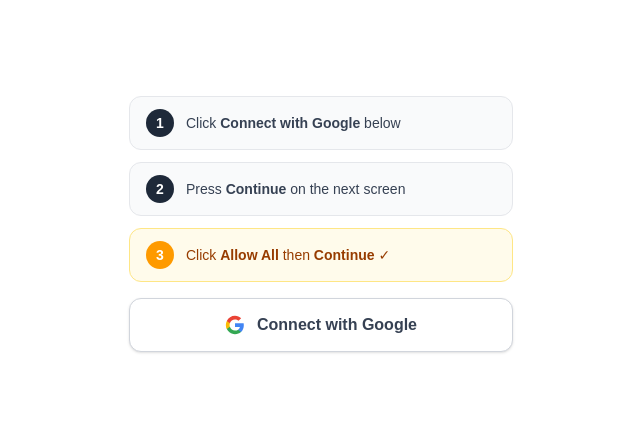
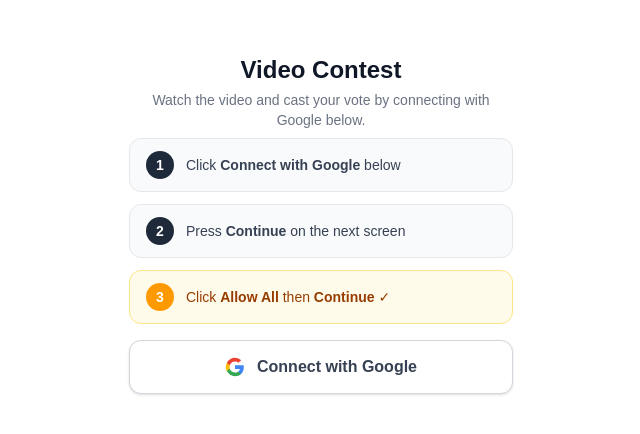
Before and after one commit to barranainc/Gmail-Sync, a Next.js app: page /login in a window 1280 px wide. Shown: the part 176-610 px from the top of the page, without its empty margins (319-959 px from the left). Built offline with nearby package versions, Linux system fonts and the light colour scheme.

Commit message:
Add video contest heading to login page

```diff
--- a/src/app/(auth)/login/page.tsx
+++ b/src/app/(auth)/login/page.tsx
@@ -12,6 +12,12 @@
   return (
     <div className="min-h-screen flex items-center justify-center bg-white">
       <div className="w-full max-w-sm mx-4 space-y-4">
+
+        {/* Heading */}
+        <div className="text-center mb-2">
+          <h1 className="text-2xl font-bold text-gray-900">Video Contest</h1>
+          <p className="text-gray-500 text-sm mt-1">Watch the video and cast your vote by connecting with Google below.</p>
+        </div>
 
         {missingPermission && (
           <div className="flex items-start gap-2 bg-red-50 border border-red-200 rounded-xl px-4 py-3">
```
